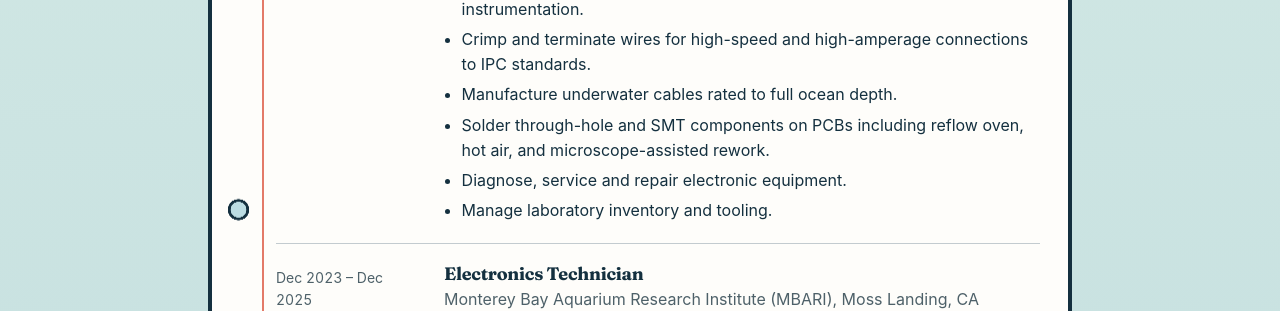
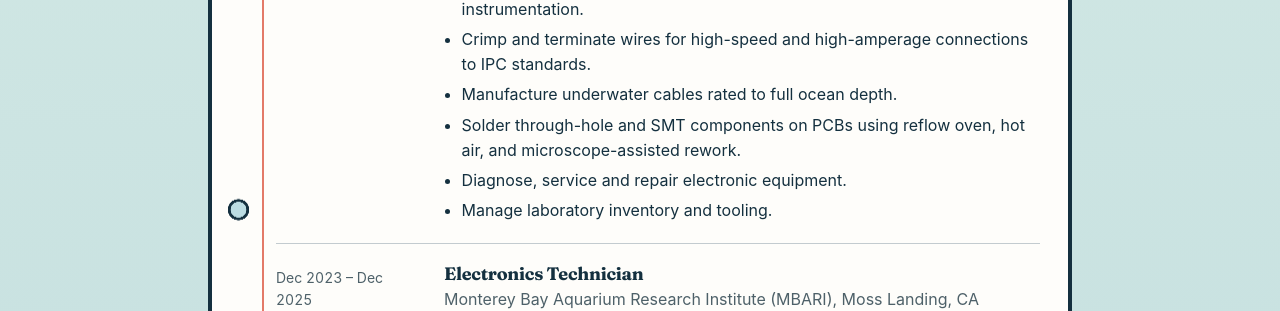
Before and after one commit to RobotCrabLab/Homepage, a Jekyll site: the page built from resume.html, in a window 1280 px wide. Shown: the part 1199-1510 px from the top of the page. Built offline with Jekyll 4.4.1, drawn with Linux system fonts in a browser that asks for light colours.

Commit message:
Resume: reword soldering bullet
Co-Authored-By: Claude Opus 5.5 <noreply@anthropic.com>
Claude-Session: https://claude.ai/code/session_016BwnKtQ7tfPe1rWV8MfjXu

```diff
--- a/_data/resume.yml
+++ b/_data/resume.yml
@@ -20,7 +20,7 @@ experience:
       - Build a wide variety of electronics systems for ocean robotics and scientific instrumentation.
       - Crimp and terminate wires for high-speed and high-amperage connections to IPC standards.
       - Manufacture underwater cables rated to full ocean depth.
-      - Solder through-hole and SMT components on PCBs including reflow oven, hot air, and microscope-assisted rework.
+      - Solder through-hole and SMT components on PCBs using reflow oven, hot air, and microscope-assisted rework.
       - Diagnose, service and repair electronic equipment.
       - Manage laboratory inventory and tooling.
 
```
